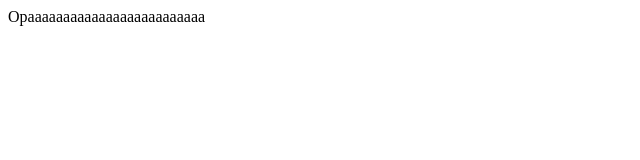
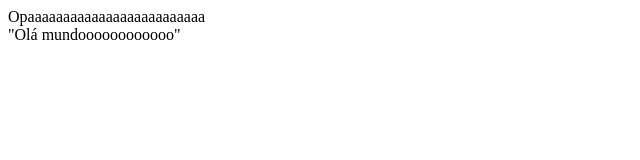
Before and after one commit to Marco-Antonio-Furtado/Contador-React, a React (Create React App) app: page / in a window 1280 px wide. Shown: the top 160 px of the page, without its empty margins (0-640 px from the left). Built offline with nearby package versions, Linux system fonts and the light colour scheme.

Commit message:
Usando 2 componentes simultaneamente

```diff
--- a/src/index.js
+++ b/src/index.js
@@ -4,6 +4,10 @@ import App from './App';
 import Teste from './components/Teste'
 
 ReactDOM.render(
-    <Teste />,
+    <div>
+      <Teste />
+      <App/>
+    </div>
+    ,
   document.getElementById('root')
 );
```
